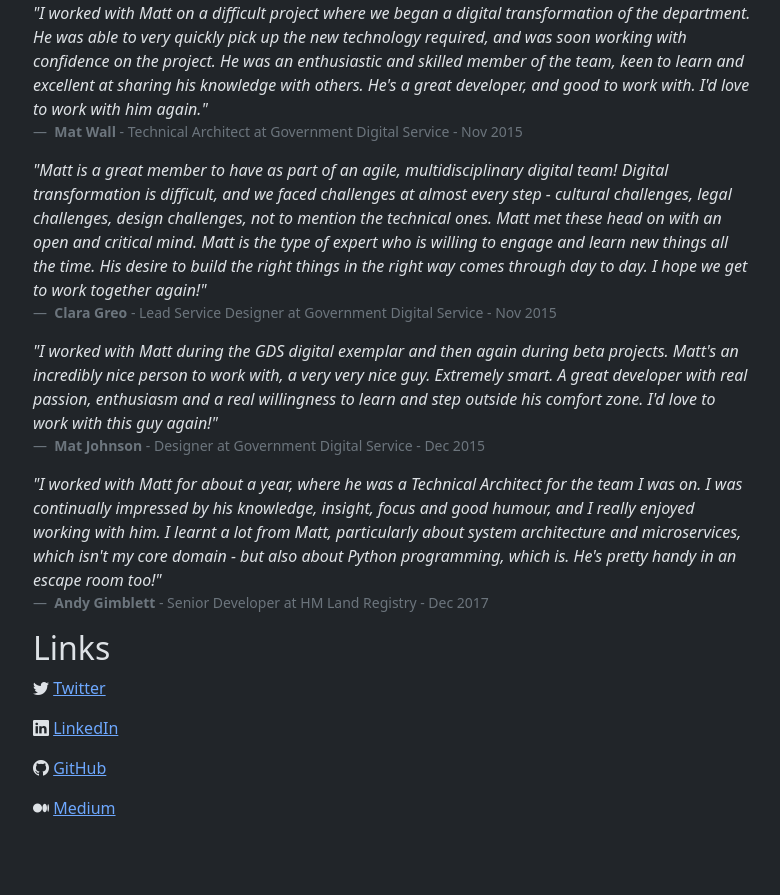
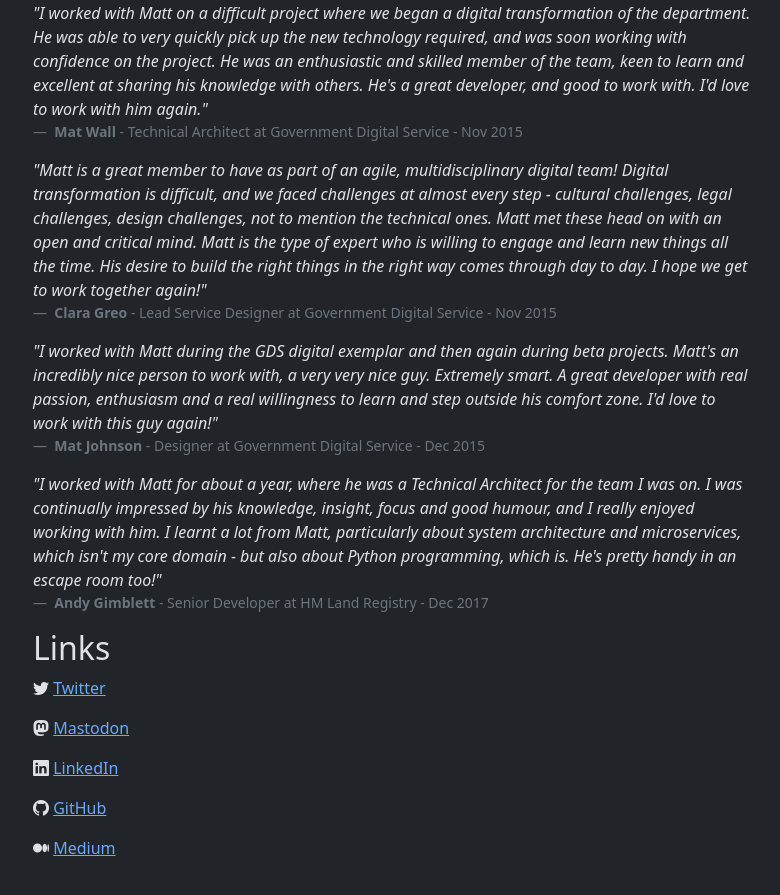
Before and after one commit to matthew-shaw/matthew-shaw.github.io, a Jekyll site: the page built from index.html, in a window 1280 px wide and 900 px high, scrolled down 1517 px. Shown: the top 895 px of the window, without its empty margins (421-1201 px from the left). Built offline with Jekyll 4.4.1, drawn with Linux system fonts in a browser that asks for light colours; before the commit the page ends 2377 px from its top, so only the background shows below that.

Commit message:
add mastodon link

```diff
--- a/index.html
+++ b/index.html
@@ -115,6 +115,7 @@
 
         <h2 id="links">Links</h2>
         <p><i class="bi bi-twitter"></i> <a href="https://twitter.com/MattShaw85" target="blank" rel="noopener">Twitter</a></p>
+        <p><i class="bi bi-mastodon"></i> <a href="https://mastodon.me.uk/@mash" target="_blank" rel="noopener me">Mastodon</a></p>
         <p><i class="bi bi-linkedin"></i> <a href="https://www.linkedin.com/in/matthew-shaw" target="blank" rel="noopener">LinkedIn</a></p>
         <p><i class="bi bi-github"></i> <a href="https://github.com/matthew-shaw" target="blank" rel="noopener">GitHub</a></p>
         <p><i class="bi bi-medium"></i> <a href="https://medium.com/@MattShaw85" target="blank" rel="noopener">Medium</a></p>
```
